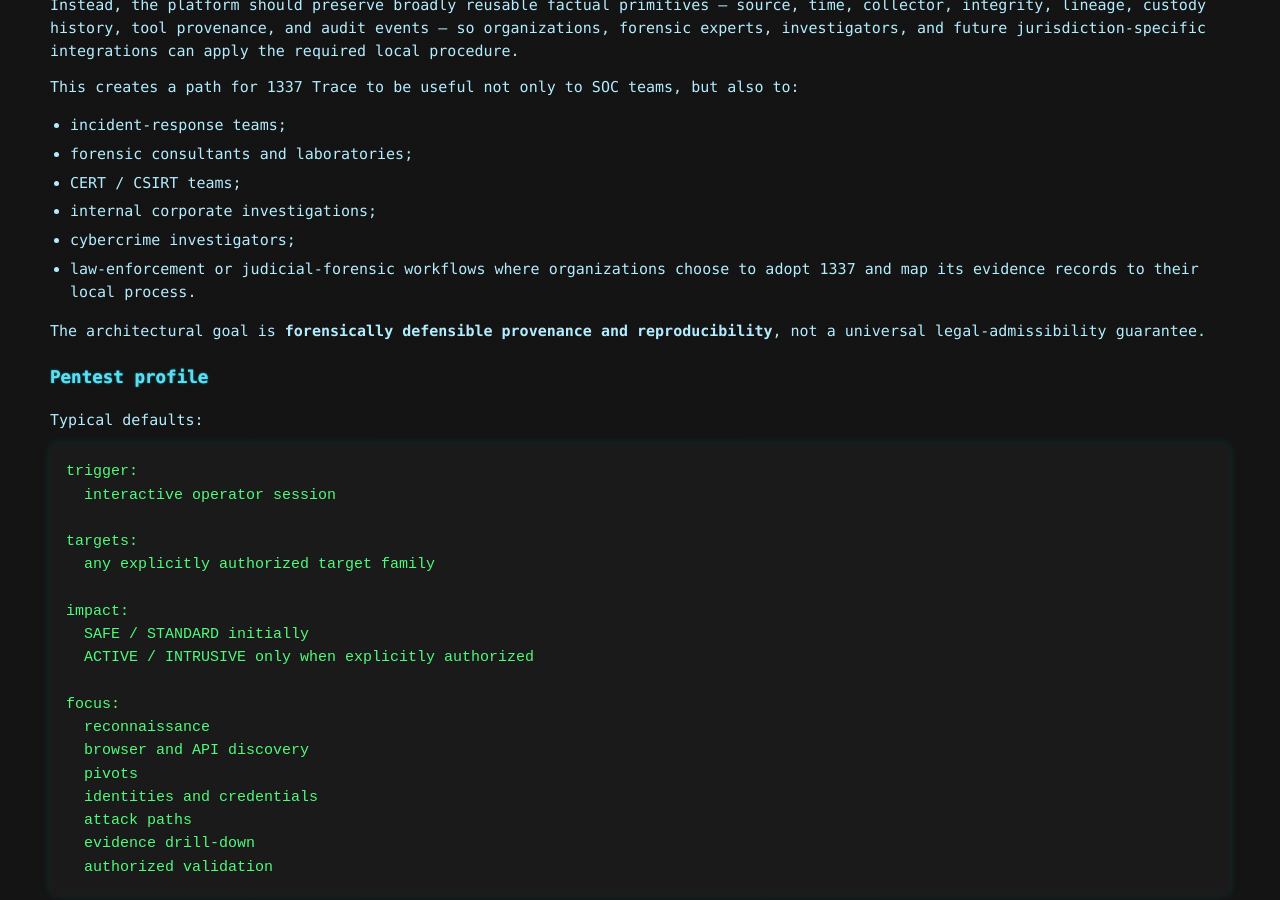
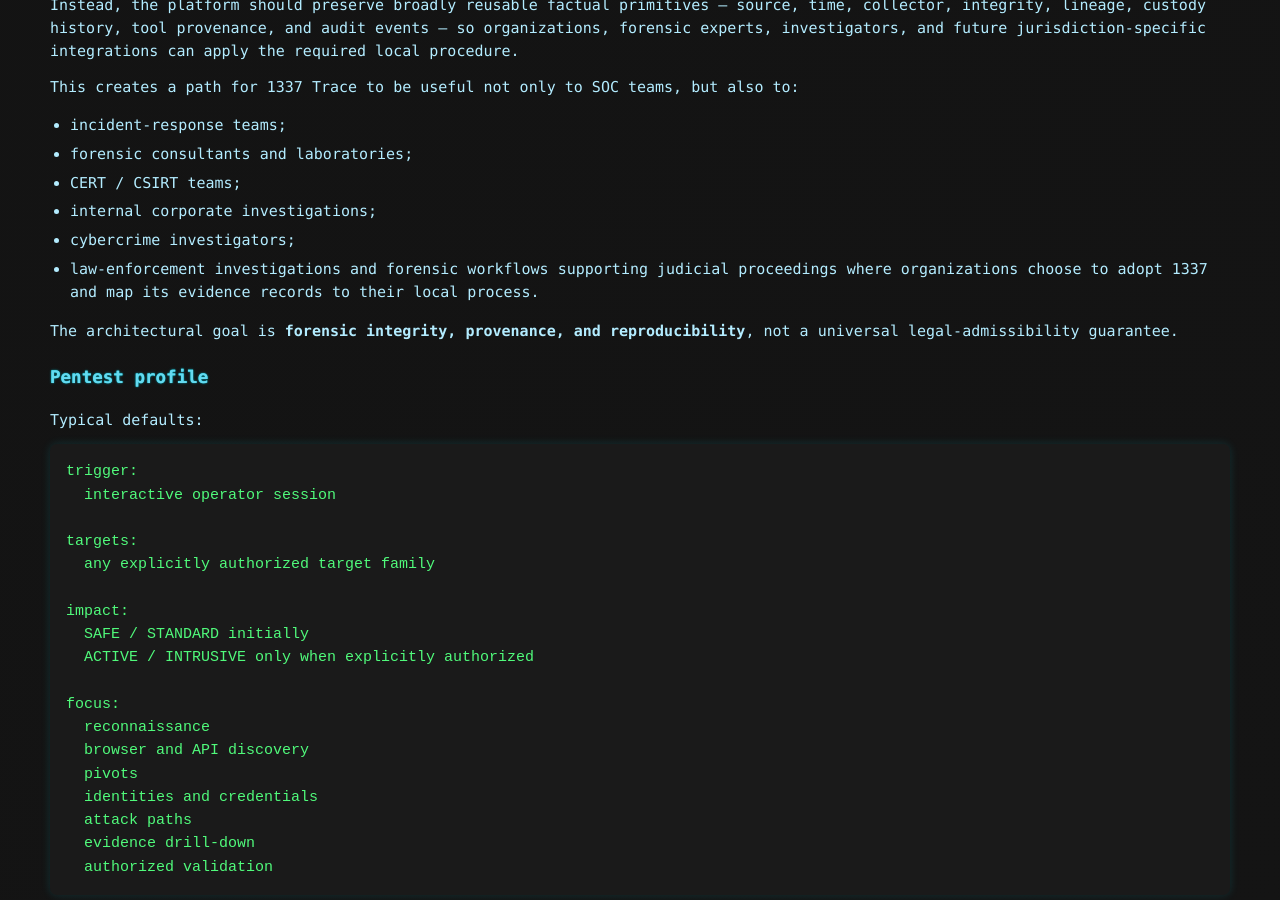
Before and after one commit to Fuzzy-Technologies/1337, a Jekyll site: the page built from docs/adr/0009-operator-profiles-and-orthogonal-execution-dimensions.md, in a window 1280 px wide and 900 px high, scrolled down 6002 px. Built offline with Jekyll 4.4.1, drawn with Linux system fonts in a browser that asks for light colours; our own code applies the rules of GitHub Pages for plain Markdown files; Markdown is read by kramdown in place of the engine named in the settings; some of the changed text lies outside the part shown.

Commit message:
1337: tighten DFIR and legal terminology

```diff
--- a/docs/adr/0009-operator-profiles-and-orthogonal-execution-dimensions.md
+++ b/docs/adr/0009-operator-profiles-and-orthogonal-execution-dimensions.md
@@ -279,10 +277,11 @@ This creates a path for 1337 Trace to be useful not only to SOC teams, but also
 - CERT / CSIRT teams;
 - internal corporate investigations;
 - cybercrime investigators;
-- law-enforcement or judicial-forensic workflows where organizations choose to
-  adopt 1337 and map its evidence records to their local process.
+- law-enforcement investigations and forensic workflows supporting judicial
+  proceedings where organizations choose to adopt 1337 and map its evidence
+  records to their local process.
 
-The architectural goal is **forensically defensible provenance and reproducibility**,
+The architectural goal is **forensic integrity, provenance, and reproducibility**,
 not a universal legal-admissibility guarantee.
 
 ### Pentest profile
```
Also changed, not shown: other parts of docs/adr/0009-operator-profiles-and-orthogonal-execution-dimensions.md (+2 -4 lines).
